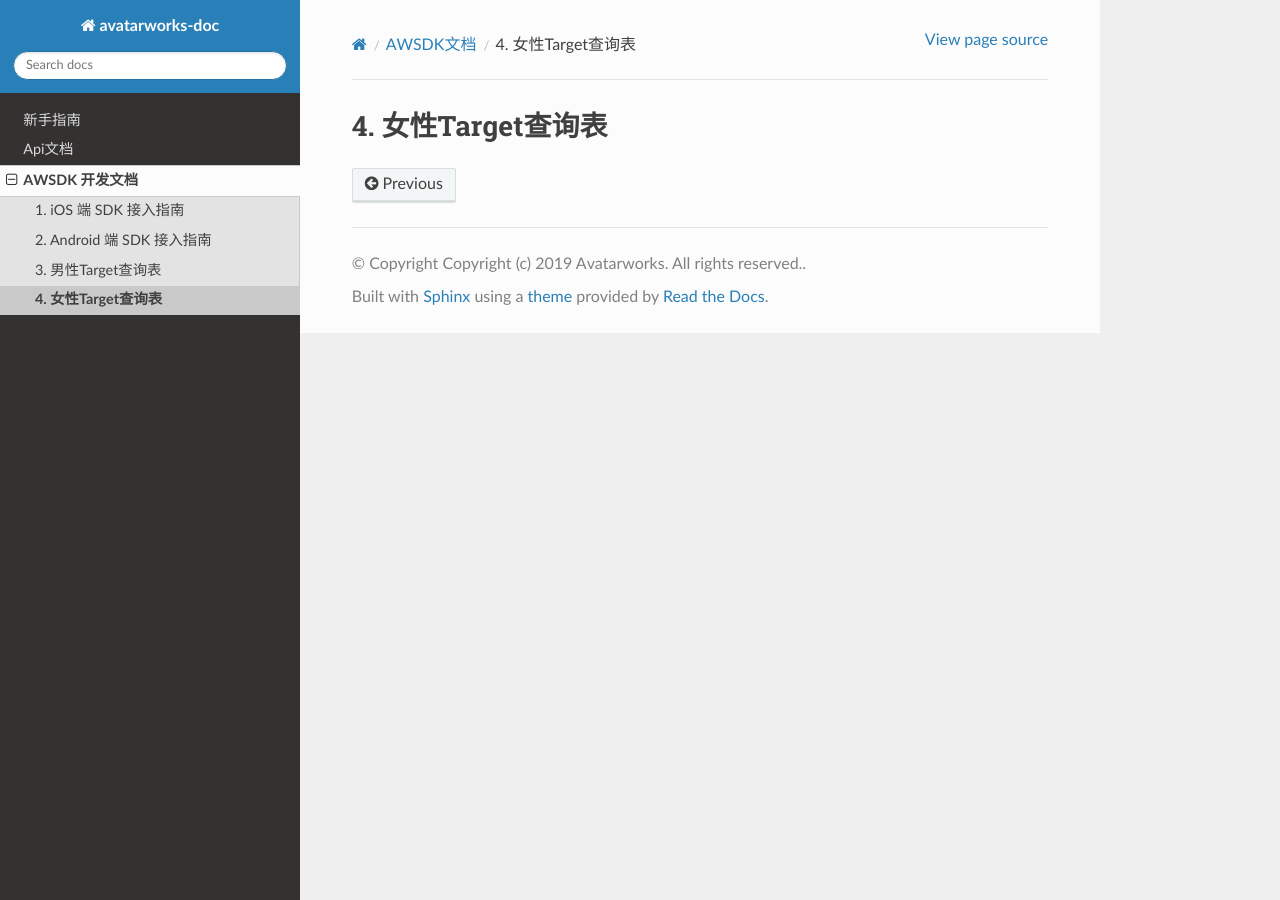
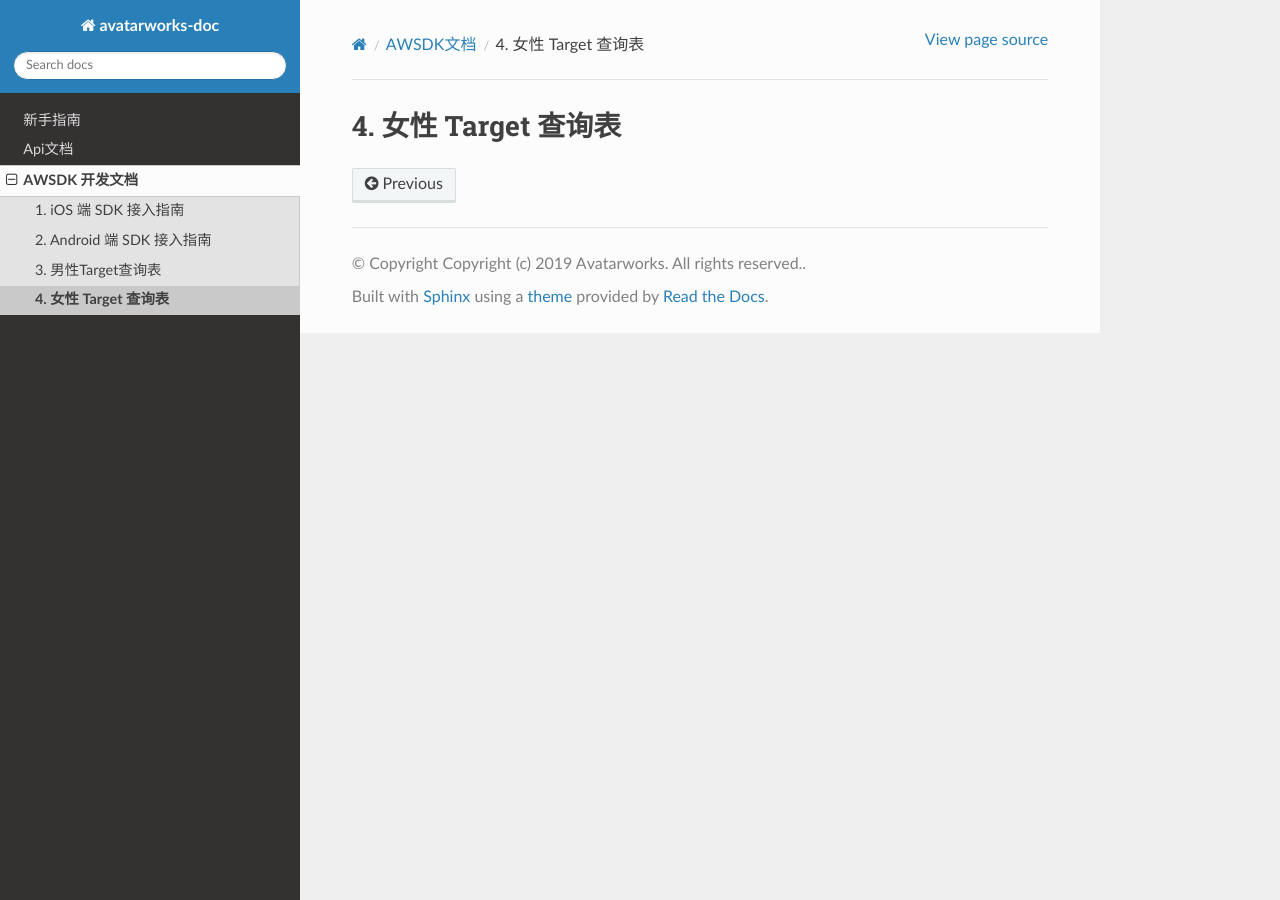
Before and after one commit to avatarworks/doc, a Sphinx documentation site: the page built from source/awsdk/target_female.rst, in a window 1280 px wide. Built offline with Sphinx 7.4.7 and the Read the Docs theme 2.0.0, drawn with Linux system fonts in a browser that asks for light colours.

```diff
--- a/source/awsdk/target_female.rst
+++ b/source/awsdk/target_female.rst
@@ -1,2 +1,2 @@
-女性Target查询表
+女性 Target 查询表
 ===================
```
